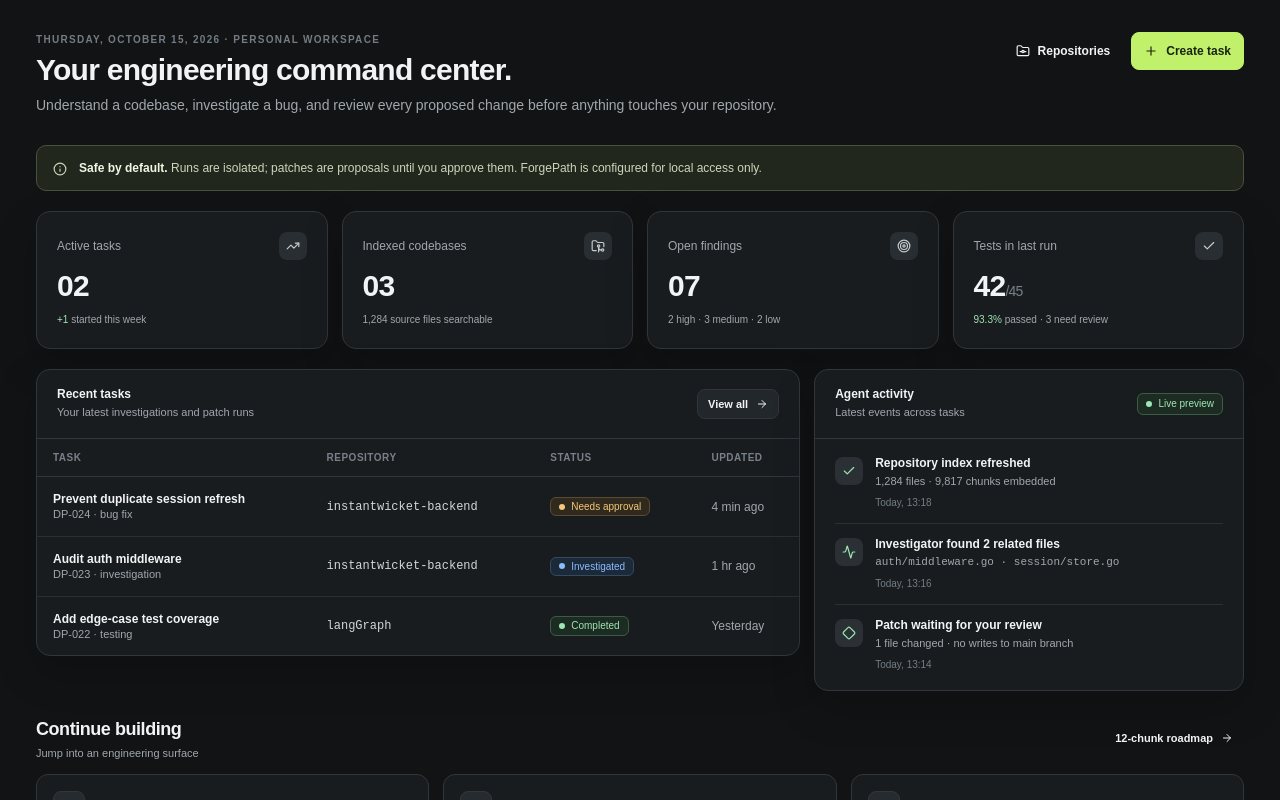
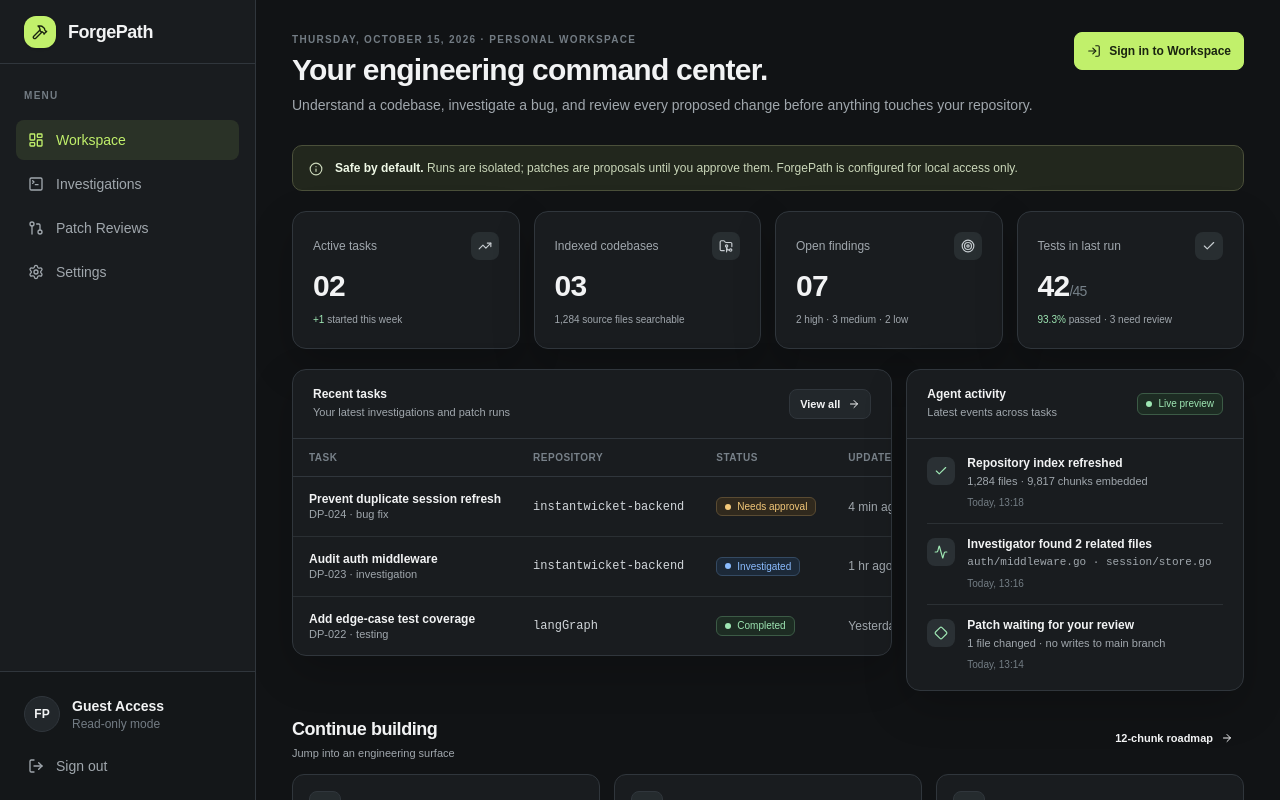
Before and after one commit to Avi-0009/ForgePath--Frontend, a React (Vite) app: page / in a window 1280 px wide. Shown: the top 800 px of the page. Built offline with nearby package versions, Linux system fonts and the light colour scheme; no server answers.

Commit message:
integrate auth API, zustand store, and initial sidebar layout

```diff
--- a/src/App.tsx
+++ b/src/App.tsx
@@ -1,12 +1,26 @@
-import { Route, Routes } from 'react-router-dom'
+import { Route, Routes, Outlet } from 'react-router-dom'
 import HomePage from "./layouts/HomePage"
 import AuthPage from './pages/AuthPage'
+import Sidebar from './components/layout/Sidebar'
+
+const MainLayout = () => {
+  return (
+    <div className="flex h-screen w-full bg-app-bg overflow-hidden">
+      <Sidebar />
+      <main className="flex-1 overflow-y-auto">
+        <Outlet />
+      </main>
+    </div>
+  )
+}
 
 const App = () => {
   return (
     <Routes>
-      <Route path='/' element={<HomePage/>} />
       <Route path="/auth" element={<AuthPage />} />
+      <Route element={<MainLayout />}>
+        <Route path='/' element={<HomePage/>} />
+      </Route>
     </Routes>
   )
 }
--- a/src/components/auth/SignupForm.tsx
+++ b/src/components/auth/SignupForm.tsx
@@ -1,6 +1,5 @@
 import { useState } from "react";
 import {
-  User,
   Mail,
   Lock,
   ArrowRight,
--- a/src/components/home/PageHeader.tsx
+++ b/src/components/home/PageHeader.tsx
@@ -1,14 +1,25 @@
-import { FolderGit, Plus } from 'lucide-react'
+import { FolderGit, Plus, LogIn } from 'lucide-react';
+import { NavLink } from 'react-router-dom';
+import { useAuthStore } from '../../store/useAuthStore';
 
 const PageHeader = () => {
+  const { isAuthenticated, user } = useAuthStore();
+
+  const currentDate = new Date().toLocaleDateString('en-US', {
+    weekday: 'long',
+    month: 'long',
+    day: 'numeric',
+    year: 'numeric'
+  }).toUpperCase();
+
   return (
     <section className="flex flex-col sm:flex-row sm:items-start justify-between gap-5 mb-7">
       <div className="flex-1 max-w-3xl">
         <div className="text-micro tracking-eyebrow uppercase text-app-dim font-bold mb-1">
-          THURSDAY, OCTOBER 15, 2026 · PERSONAL WORKSPACE
+          {currentDate} · {isAuthenticated ? `${user?.name?.toUpperCase()}` : 'PERSONAL WORKSPACE'}
         </div>
         <h1 className="font-manrope text-2xl sm:text-3xl font-extrabold tracking-tight text-app-text m-0 mb-1.5">
-          Your engineering command center.
+          {isAuthenticated ? `Welcome back, ${user?.name?.split(' ')[0]}.` : "Your engineering command center."}
         </h1>
         <p className="text-xs sm:text-sm text-app-muted m-0 leading-relaxed">
           Understand a codebase, investigate a bug, and review every proposed change before anything touches your repository.
@@ -16,6 +27,13 @@ const PageHeader = () => {
       </div>
 
       <div className="flex items-center gap-2 self-start sm:self-auto">
+        {!isAuthenticated ? (
+          <NavLink to="/auth" className="btn btn-primary">
+            <LogIn size={14} />
+            Sign in to Workspace
+          </NavLink>
+        ) : (
+          <>
             <button className="btn btn-ghost">
               <FolderGit size={14}/>
               Repositories
@@ -24,9 +42,11 @@ const PageHeader = () => {
               <Plus size={14} />
               Create task
             </button>
+          </>
+        )}
       </div>
     </section>
-  )
-}
+  );
+};
 
-export default PageHeader
+export default PageHeader;
--- /dev/null
+++ b/src/components/layout/Sidebar.tsx
@@ -0,0 +1,83 @@
+import { NavLink } from "react-router-dom";
+import {
+  LayoutDashboard,
+  TerminalSquare,
+  GitPullRequest,
+  Settings,
+  LogOut,
+  Hammer
+} from "lucide-react";
+import { useAuthStore } from '../../store/useAuthStore';
+
+const Sidebar = () => {
+  const { user, logout } = useAuthStore();
+
+  const navItems = [
+    { name: "Workspace", path: "/", icon: LayoutDashboard },
+    { name: "Investigations", path: "/investigations", icon: TerminalSquare },
+    { name: "Patch Reviews", path: "/patches", icon: GitPullRequest },
+    { name: "Settings", path: "/settings", icon: Settings },
+  ];
+
+  return (
+    <aside className="w-64 h-screen bg-app-panel border-r border-app-line flex-col hidden md:flex shrink-0 sticky top-0">
+      <div className="h-16 flex items-center px-6 border-b border-app-line">
+        <div className="w-8 h-8 rounded-xl bg-app-accent text-app-accent-ink grid place-items-center mr-3 shadow-sm">
+          <Hammer className="w-4 h-4" />
+        </div>
+        <span className="font-manrope font-extrabold tracking-tight text-app-text text-lg">
+          ForgePath
+        </span>
+      </div>
+
+      <nav className="flex-1 py-6 px-4 space-y-1 overflow-y-auto">
+        <div className="text-micro tracking-eyebrow uppercase text-app-dim font-bold mb-4 px-2">
+          Menu
+        </div>
+
+        {navItems.map((item) => (
+          <NavLink
+            key={item.name}
+            to={item.path}
+            className={({ isActive }) =>
+              `flex items-center gap-3 px-3 py-2.5 rounded-lg text-sm font-medium transition-colors ${
+                isActive
+                  ? "bg-app-accent/10 text-app-accent"
+                  : "text-app-muted hover:bg-app-btn hover:text-app-text"
+              }`
+            }
+          >
+            <item.icon className="w-4 h-4" />
+            {item.name}
+          </NavLink>
+        ))}
+      </nav>
+
+      <div className="p-4 border-t border-app-line bg-app-bg/50">
+        <div className="flex items-center gap-3 px-2 py-2 mb-2">
+          <div className="w-9 h-9 rounded-full bg-app-btn border border-app-line flex items-center justify-center text-xs font-bold text-app-text shrink-0">
+            {user?.avatar || "FP"}
+          </div>
+          <div className="flex-1 min-w-0">
+            <div className="text-sm font-semibold text-app-text truncate">
+              {user?.name || "Guest Access"}
+            </div>
+            <div className="text-xs text-app-dim truncate">
+              {user?.email || "Read-only mode"}
+            </div>
+          </div>
+        </div>
+
+        <button
+          onClick={logout}
+          className="flex items-center gap-3 px-3 py-2 w-full rounded-lg text-sm font-medium text-app-muted hover:bg-status-red/10 hover:text-status-red transition-colors"
+        >
+          <LogOut className="w-4 h-4 shrink-0" />
+          Sign out
+        </button>
+      </div>
+    </aside>
+  );
+};
+
+export default Sidebar;
```
Lines whose indentation alone changed are shown as unchanged.
